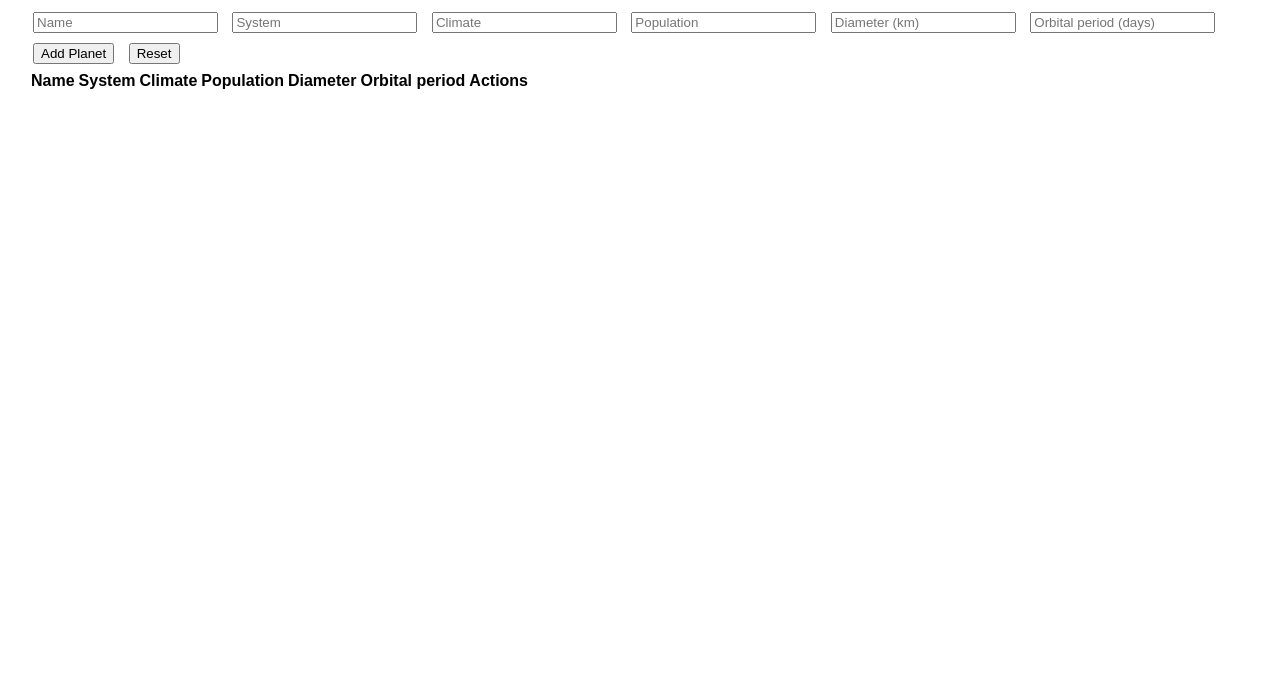
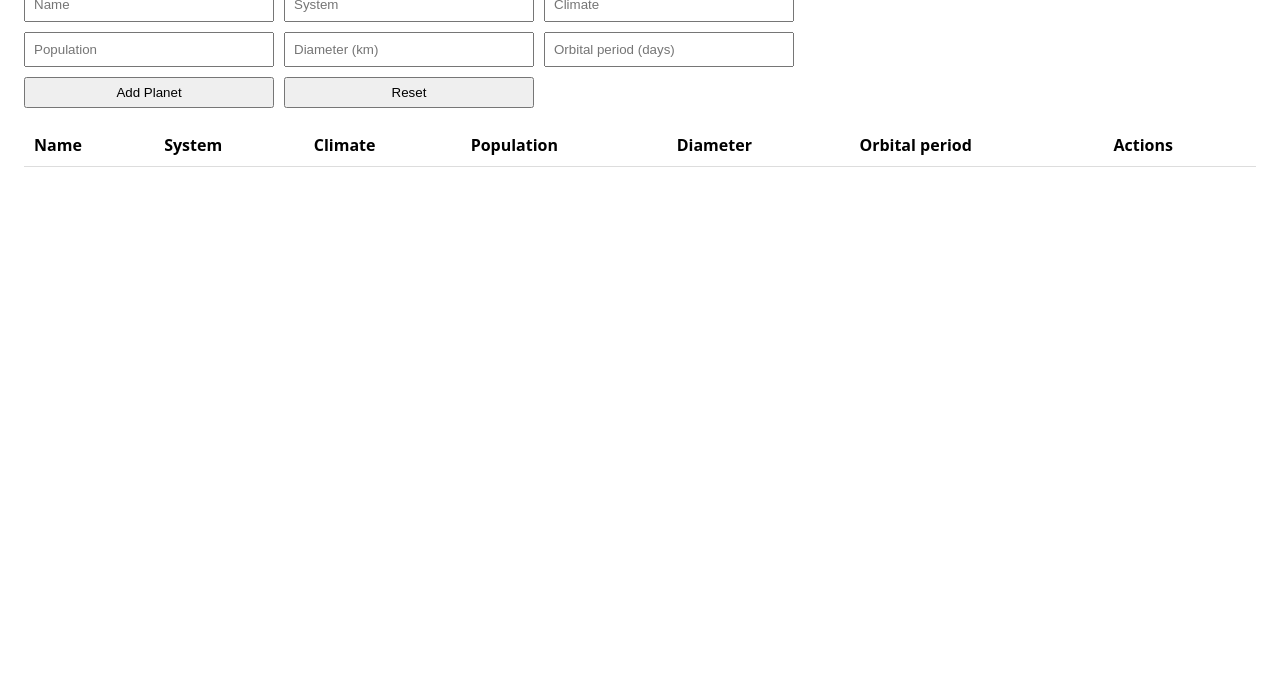
Before and after one commit to masha282728/planet-crud, a website: page frontend/index.html in a window 1280 px wide. Shown: the part 101-800 px from the top of the page. Drawn offline with Linux system fonts and the light colour scheme; no server answers.

Commit message:
style(frontend): lekkie style bazowe dla formularza i tabeli

```diff
--- a/frontend/style.css
+++ b/frontend/style.css
@@ -1,2 +1,6 @@
-body { font-family: Arial, sans-serif; padding: 20px; }
-form input, form button { margin: 5px; }
+body { font-family: system-ui, Arial, sans-serif; margin: 24px; }
+form { display: grid; gap: 10px; grid-template-columns: repeat(3, 250px); align-items: center; margin-bottom: 16px; }
+form input { padding: 8px; }
+table { border-collapse: collapse; width: 100%; }
+th, td { border-bottom: 1px solid #ddd; padding: 10px; text-align: left; }
+button { padding: 6px 10px; cursor: pointer; }
```
